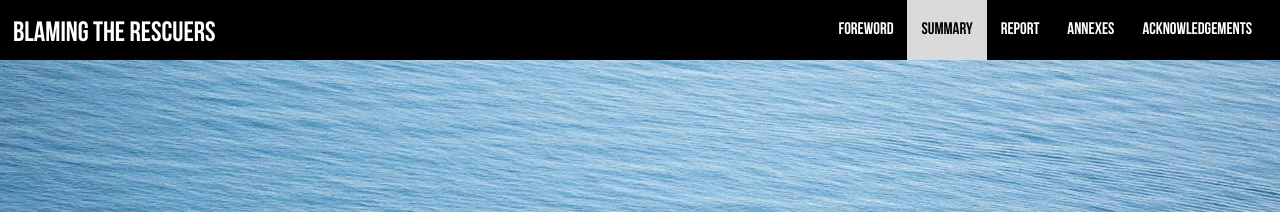
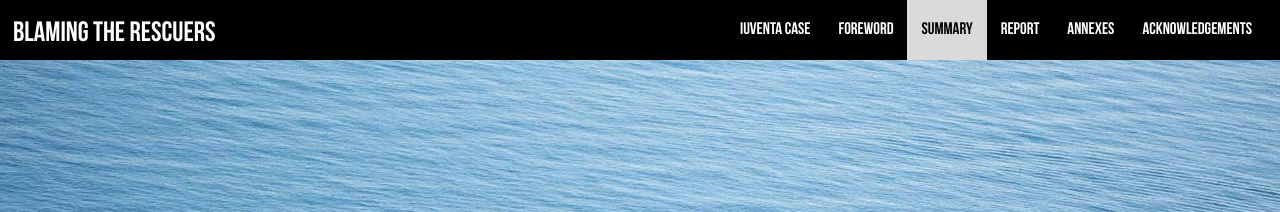
Before and after one commit to lorenzocharles/blaming-the-rescuers, a Jekyll site: the page built from index.html, in a window 1280 px wide. Shown: the top 212 px of the page. Built offline with Jekyll 4.4.1, drawn with Linux system fonts in a browser that asks for light colours.

Commit message:
Add Iuventa Case to navigation

```diff
--- a/_includes/nav.html
+++ b/_includes/nav.html
@@ -22,6 +22,9 @@
       <div class="menu-1">
         <h5>
           <ul class="nav navbar-nav">
+            <li {% if include.folder == 'iuventa' %} class="current" {% endif %}>
+              <a class="page-scroll" href="{{ site.baseurl }}/iuventa">Iuventa Case</a>
+            </li>
             <li {% if include.folder == 'foreword' %} class="current" {% endif %}>
               <a class="page-scroll" href="{{ site.baseurl }}/foreword">Foreword</a>
             </li>
```
